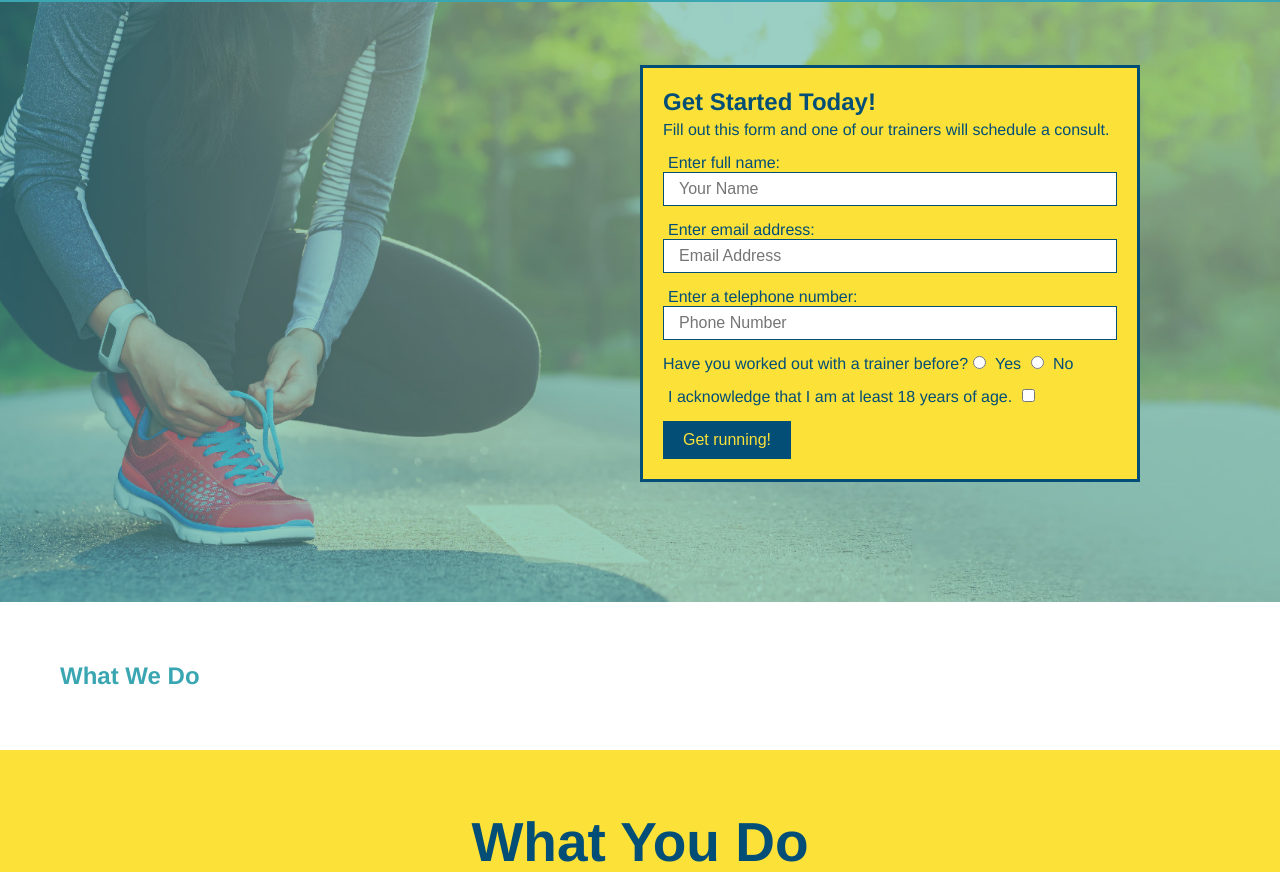
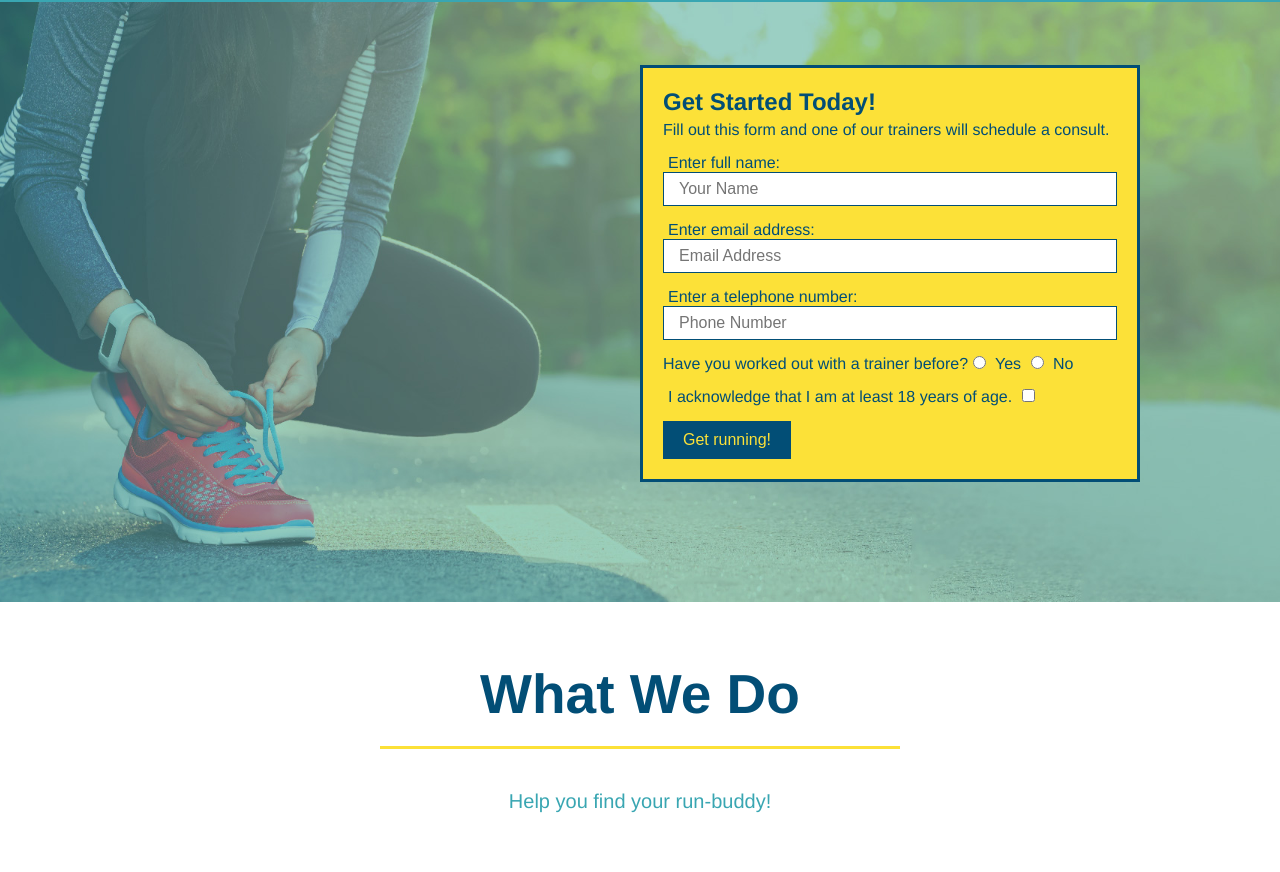
Before and after one commit to osman230/run-buddy, a plain HTML site: page index.html in a window 1280 px wide. Shown: the part 80-952 px from the top of the page. Drawn offline with Linux system fonts and the light colour scheme.

Commit message:
page template

```diff
--- a/index.html
+++ b/index.html
@@ -73,8 +73,11 @@
         <!--hero/jumbotron-->
 
         <!--"what we do section"-->
-        <section>
-            <h2>What We Do</h2>
+        <section id="what-we-do" class="intro">
+          <h2 class="section-title primary-border">What We Do</h2>
+          <p>
+          Help you find your run-buddy!
+          </p>
         </section>
         <!--"what you do section"-->
         <section id="what-you-do" class="steps">
```
